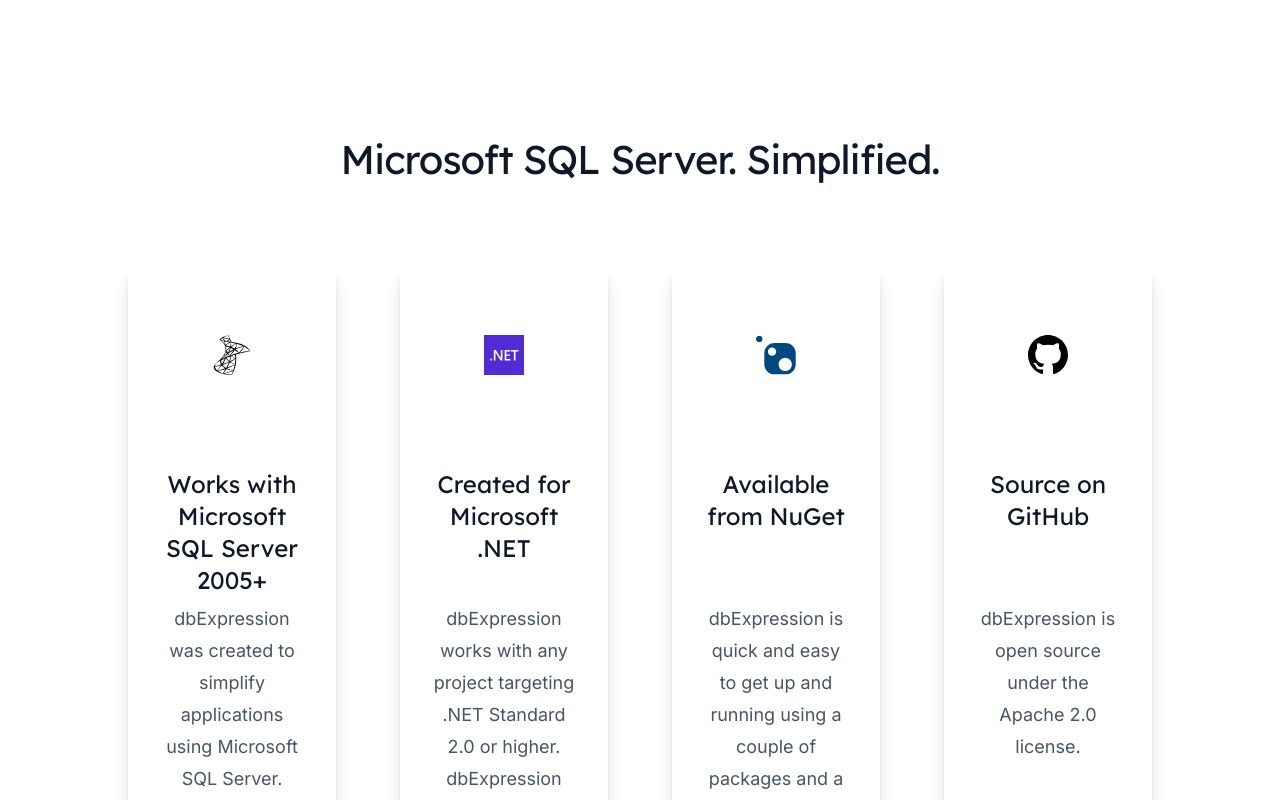
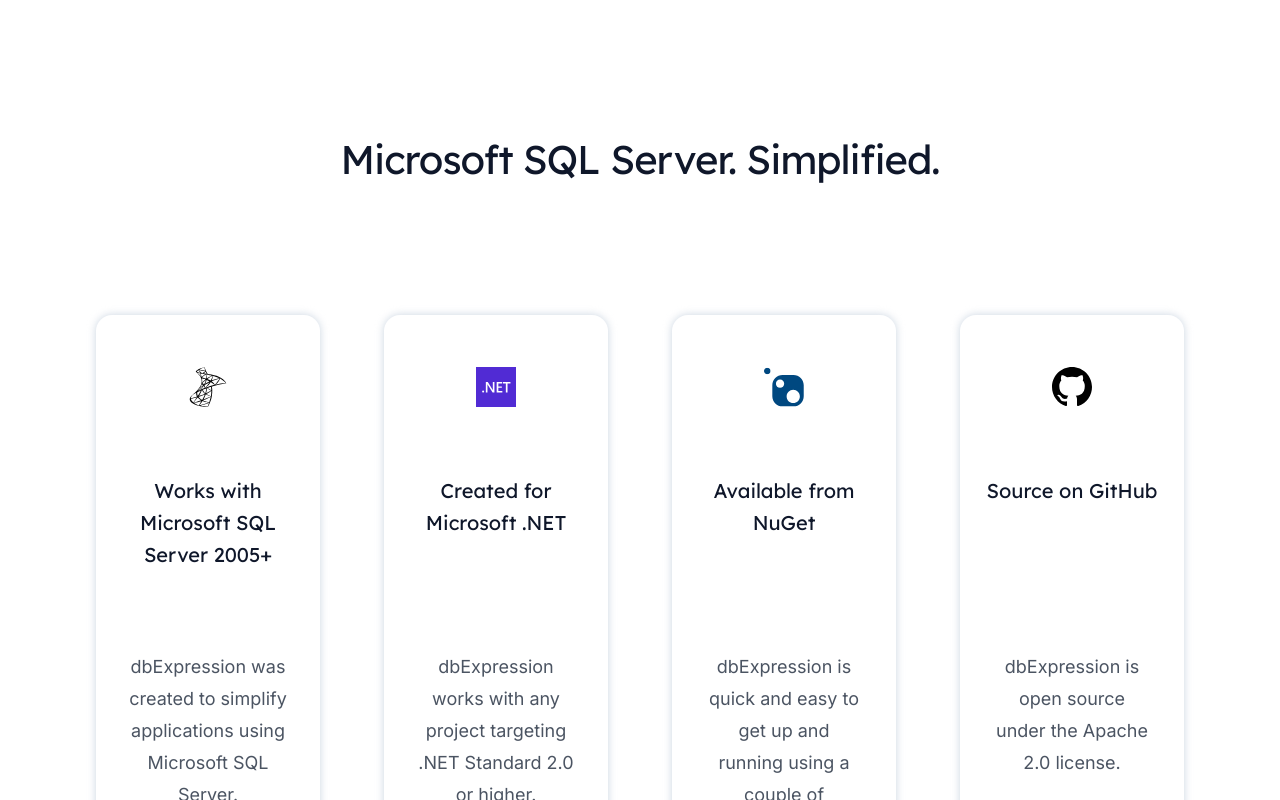
Before and after one commit to dbExpression-team/dbExpression.com, a Next.js app: page / in a window 1280 px wide. Shown: the part 4280-5080 px from the top of the page. Built offline with nearby package versions, Linux system fonts and the light colour scheme; no server answers; a web font is replaced by a local one.

Commit message:
Clean up and glow effects

```diff
--- a/src/components/SecondaryFeatures.jsx
+++ b/src/components/SecondaryFeatures.jsx
@@ -1,5 +1,6 @@
 import Link from 'next/link'
 import { Container } from '@/components/Container'
+import clsx from 'clsx'
 
 const features = [
   {
@@ -109,36 +110,41 @@
   return (
     <section
       id="secondary-features"
-      aria-label="Features for simplifying Microsoft SQL Server"
+      aria-label="Additioanal features for simplifying Microsoft SQL Server"
       className="pt-20 pb-14 sm:pb-20 sm:pt-32 lg:pb-32 bg-white dark:bg-slate-900"
     >
-      <Container>
-        <div className="mx-auto max-w-3xl text-center mb-20">
+      <div className='flex flex-col items-center'>
+        <div className="mx-auto max-w-3xl text-center mb-32">
           <h2 className="font-display text-3xl tracking-tight text-slate-900 dark:text-white sm:text-4xl">
             Microsoft SQL Server. Simplified.
           </h2>
         </div>
-        <div className="grid grid-rows-1 lg:grid-cols-2 xl:grid-cols-4 gap-16 mx-8 md:mx-16 lg:mx-24">
+        <div className="grid grid-rows-1 lg:grid-cols-2 xl:grid-cols-4 gap-16 mx-8 md:mx-16 lg:mx-24 max-w-screen-2xl">
         {features.map((feature) => (
-            <div key={feature.id} className="flex flex-col gap-y-6 pb-24 lg:pb-0 rounded-xl bg-white dark:bg-blue-900 shadow-lg shadow-blue-900/20 dark:ring-2 dark:ring-inset dark:ring-white/20">
-                <div className="flex justify-center p-8 py-16 xdark:bg-white/90 rounded-t-xl">
+            <div key={feature.id} className="relative">
+              <div className='absolute rounded-2xl inset-0 dark:-inset-0.5 blur-sm dark:blur bg-slate-300 dark:bg-slate-600'></div>
+              <div className='relative rounded-2xl inset-0 bg-white dark:bg-blue-900 h-full w-full justify-center'>
+                <div className='flex flex-col items-center'>
+                  <div className='p-12'>
                     <Link href={feature.url} alt={feature.summary} className=''>
                       <svg className="h-12 w-12 py-1 px-1 hover:h-13 hover:w-13 hover:py-0 hover:px-0 fill-current dark:text-red-500" fill="none">
                         <feature.icon />
                       </svg>
                     </Link>
                   </div>
-                <h3 className="px-8 font-display text-xl lg:text-2xl text-slate-900 dark:text-white text-center h-12">
-                    <span className="inline-block align-text-top">{feature.summary}</span>
+                  <h3 className="m-4 xlg:m-8 font-display text-xl text-slate-900 dark:text-white text-center lg:h-24">
+                      <span className="inline-block align-text-base">{feature.summary}</span>
                   </h3>
-                <div className="px-8 py-8 text-base text-lg text-slate-600 dark:text-slate-300 text-center lg:mt-24 xl:mt-8">
+                  <div className="mx-8 py-8 xl:pb-12 text-base text-lg text-slate-800/80 dark:text-slate-300 text-center lg:mt-8 xxl:mt-16">
                       {feature.description}
+                  </div>
+                </div>
               </div>
             </div>
           ))
           }
         </div>
-      </Container>
+      </div>
     </section>
   )
 }
```
Lines whose indentation alone changed are shown as unchanged.
